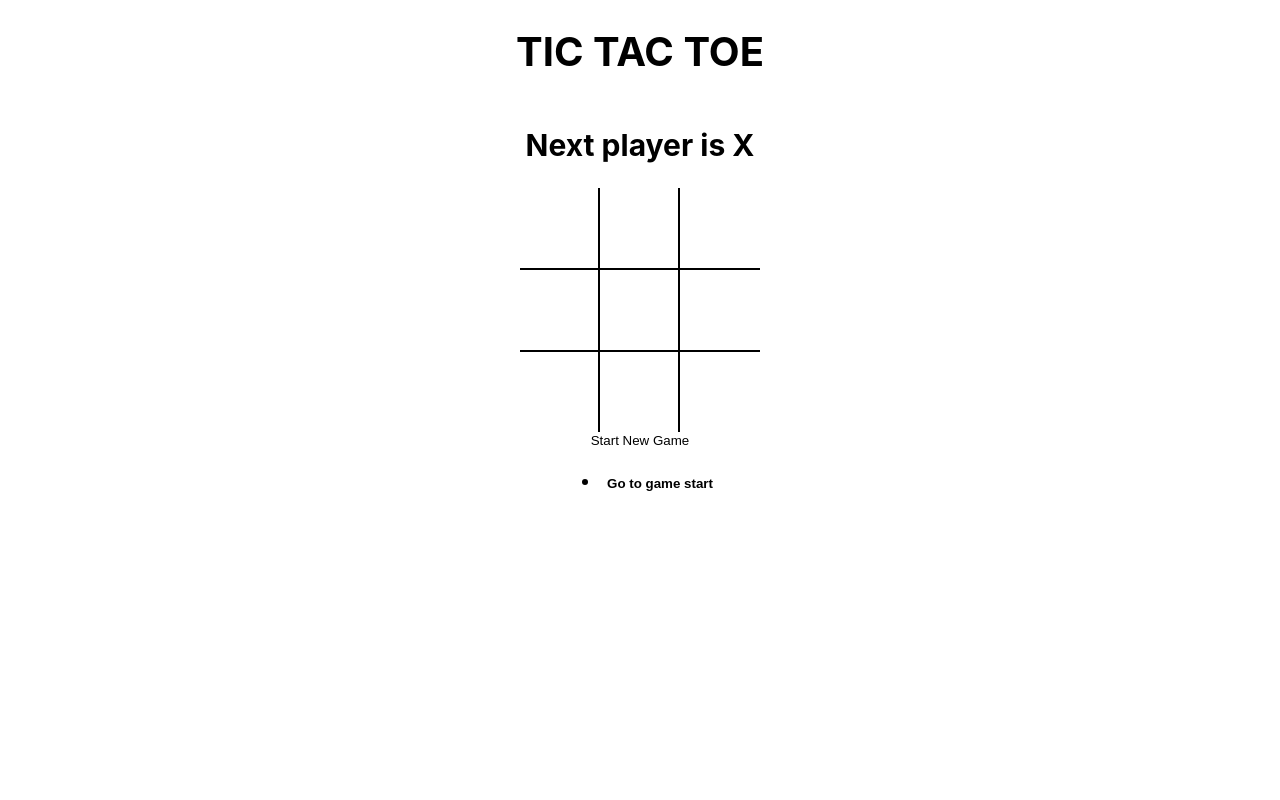
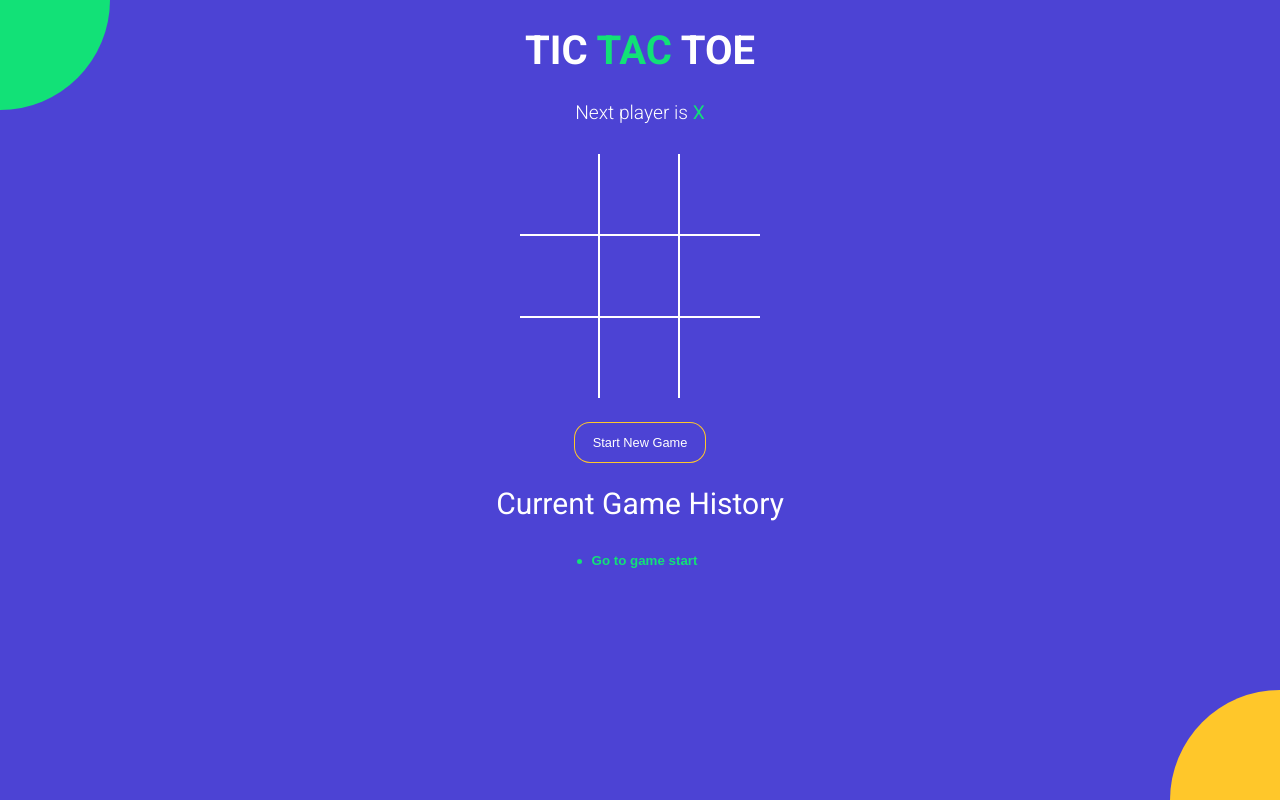
Before and after one commit to avinashGunturu/tictactoe, a React (Create React App) app: page / in a window 1280 px wide. Built offline with nearby package versions, Linux system fonts and the light colour scheme.

Commit message:
added over all styles to the complete application

```diff
--- a/public/index.html
+++ b/public/index.html
@@ -1,30 +1,14 @@
 <!DOCTYPE html>
 <html lang="en">
   <head>
-    <meta charset="utf-8" />
-    <link rel="icon" href="%PUBLIC_URL%/favicon.ico" />
-    <meta name="viewport" content="width=device-width, initial-scale=1" />
-    <meta name="theme-color" content="#000000" />
-    <meta
-      name="description"
-      content="Web site created using create-react-app"
+    <meta charset="UTF-8" />
+    <meta name="viewport" content="width=device-width, initial-scale=1.0" />
+    <meta http-equiv="X-UA-Compatible" content="ie=edge" />
+    <link
+      href="https://fonts.googleapis.com/css?family=Roboto:300,400,700&display=swap"
+      rel="stylesheet"
     />
-    <link rel="apple-touch-icon" href="%PUBLIC_URL%/logo192.png" />
-    <!--
-      manifest.json provides metadata used when your web app is installed on a
-      user's mobile device or desktop. See https://developers.google.com/web/fundamentals/web-app-manifest/
-    -->
-    <link rel="manifest" href="%PUBLIC_URL%/manifest.json" />
-    <!--
-      Notice the use of %PUBLIC_URL% in the tags above.
-      It will be replaced with the URL of the `public` folder during the build.
-      Only files inside the `public` folder can be referenced from the HTML.
-
-      Unlike "/favicon.ico" or "favicon.ico", "%PUBLIC_URL%/favicon.ico" will
-      work correctly both with client-side routing and a non-root public URL.
-      Learn how to configure a non-root public URL by running `npm run build`.
-    -->
-    <title>React App</title>
+    <title>TIC TAC TOE</title>
   </head>
   <body>
     <noscript>You need to enable JavaScript to run this app.</noscript>
--- a/src/App.js
+++ b/src/App.js
@@ -45,15 +45,25 @@
   };
   return (
     <div className="app">
-      <h1>TIC TAC TOE</h1>
+      <h1>
+        TIC <span className="text-green">TAC</span> TOE
+      </h1>
       <StatusMessage winner={winner} current={current} />
       <Board
         handleSquarClick={handleSquarClick}
         board={current.board}
         winningSquare={winningSquare}
       />
-      <button onClick={goToNewGame}> Start New Game</button>
+      <button
+        onClick={goToNewGame}
+        className={`btn-reset ${winner ? "active" : ""}`}
+      >
+        {" "}
+        Start New Game
+      </button>
+      <h2 style={{ fontWeight: "normal" }}>Current Game History</h2>
       <History history={history} moveTo={moveTo} currentMove={currentMove} />
+      <div className="bg-balls"></div>
     </div>
   );
 }
--- a/src/components/History.jsx
+++ b/src/components/History.jsx
@@ -2,15 +2,14 @@
 
 const History = ({ history, moveTo, currentMove }) => {
   return (
-    <ul>
+    <div className="history-wrapper">
+      <ul className="history">
         {history.map((_, move) => {
           return (
             <li key={move}>
               <button
-              style={{
-                fontWeight: move === currentMove ? "bold" : "normal",
-              }}
                 type="button"
+                className={`btn-move ${move === currentMove ? "active" : ""}`}
                 onClick={() => {
                   moveTo(move);
                 }}
@@ -21,6 +20,7 @@
           );
         })}
       </ul>
+    </div>
   );
 };
 
--- a/src/components/Square.jsx
+++ b/src/components/Square.jsx
@@ -3,9 +3,10 @@
 const Square = ({ value, onClick, isWinningSquare }) => {
   return (
     <button
-      className="square"
       onClick={onClick}
-      style={{ fontWeight: isWinningSquare ? "bold" : "normal" }}
+      className={`square ${isWinningSquare ? "winning" : ""} ${
+        value === "X" ? "text-green" : "text-orange"
+      }`}
     >
       {value}
     </button>
--- a/src/components/StatusMessage.jsx
+++ b/src/components/StatusMessage.jsx
@@ -6,13 +6,33 @@
   // : `Next player is ${current.isXnext ? "X" : "O"}`;
   const noMOvesLeft = current.board.every((el) => el !== null);
   return (
-    <h2>
-      {winner && `winner is ${winner}`}
-      {!winner &&
-        !noMOvesLeft &&
-        `Next player is ${current.isXnext ? "X" : "O"}`}
-      {!winner && noMOvesLeft && "X and O tied"}
-    </h2>
+    <div className="status-message">
+      {winner && (
+        <>
+          winner is{" "}
+          <span className={winner === "X" ? "text-green" : "text-orange"}>
+            {winner}
+          </span>
+        </>
+      )}
+      {!winner && !noMOvesLeft && (
+        <>
+          Next player is{" "}
+          <span className={current.isXnext ? "text-green" : "text-orange"}>
+            {" "}
+            {current.isXnext ? "X" : "O"}
+          </span>
+        </>
+      )}
+      {!winner && noMOvesLeft && (
+        <>
+          <span className="text-green">X </span>
+          and
+          <span className="text-orange"> O </span>
+          tied
+        </>
+      )}
+    </div>
   );
 };
 
--- a/src/components/style/root.scss
+++ b/src/components/style/root.scss
@@ -1,4 +1,11 @@
+$green: #12e177;
+$orange: #ffc72a;
+$blue: #4c43d4;
+
 body {
+  font-family: "Roboto", sans-serif;
+  background-color: $blue;
+  color: #fff;
   padding: 0;
   margin: 0;
 }
@@ -19,18 +26,83 @@
   align-items: center;
 }
 
+.text-green {
+  color: $green;
+}
+
+.text-orange {
+  color: $orange;
+}
+
+.history-wrapper {
+  width: 300px;
+  text-align: center;
+  margin-bottom: 20px;
+  .history {
+    display: inline-block;
+    padding: 0;
+    margin: 0;
+    li {
+      list-style: none;
+      text-align: left;
+      &:before {
+        content: "";
+        border-radius: 50%;
+        display: inline-block;
+        height: 5px;
+        width: 5px;
+        background-color: $green;
+        margin-right: 4px;
+        margin-bottom: 1px;
+      }
+
+      .btn-move {
+        color: #fff;
+        &.active {
+          font-weight: bold;
+          color: $green;
+        }
+      }
+    }
+  }
+}
+
+.status-message {
+  margin-bottom: 30px;
+  font-size: 1.2rem;
+  font-weight: lighter;
+  span {
+    font-weight: normal;
+  }
+}
+
+.btn-reset {
+  font-size: 0.8rem;
+  color: #fff;
+  border-radius: 15px;
+  padding: 12px 18px;
+  margin-top: 25px;
+  transition: all 0.2s;
+  background-color: $blue;
+  box-shadow: 0px 0px 0px 1px $orange;
+  &.active {
+    background-color: $orange;
+    box-shadow: none;
+  }
+}
+
 .board {
   .board-row {
     display: flex;
     flex-direction: row;
-    border-bottom: 2px solid #000;
+    border-bottom: 2px solid #fff;
     &:last-child {
       border-bottom: none;
     }
     .square {
       width: 80px;
       height: 80px;
-      border-right: 2px solid #000;
+      border-right: 2px solid #fff;
       font-size: 2.5rem;
       padding: 0;
       overflow: hidden;
@@ -38,6 +110,63 @@
       &:last-child {
         border-right: none;
       }
+      &.winning {
+        animation: scaleText 1.4s infinite;
+        @keyframes scaleText {
+          0% {
+            transform: 2.5rem;
+          }
+          50% {
+            font-size: 3.5rem;
+          }
+          100% {
+            font-size: 2.5rem;
+          }
+        }
+      }
     }
   }
 }
+
+.bg-balls {
+  position: fixed;
+  top: 0;
+  left: 0;
+  right: 0;
+  bottom: 0;
+  min-width: 100%;
+  z-index: -1;
+
+  &:before,
+  &:after {
+    content: "";
+    position: absolute;
+    width: 150px;
+    height: 150px;
+    border-radius: 50%;
+  }
+
+  &:before {
+    background-color: $orange;
+    right: -75px;
+    bottom: -75px;
+    @media screen and (min-width: 476px) {
+      width: 220px;
+      height: 220px;
+      right: -110px;
+      bottom: -110px;
+    }
+  }
+
+  &:after {
+    background-color: $green;
+    top: -75px;
+    left: -75px;
+    @media screen and (min-width: 476px) {
+      width: 220px;
+      height: 220px;
+      top: -110px;
+      left: -110px;
+    }
+  }
+}
```
Lines whose indentation alone changed are shown as unchanged.
